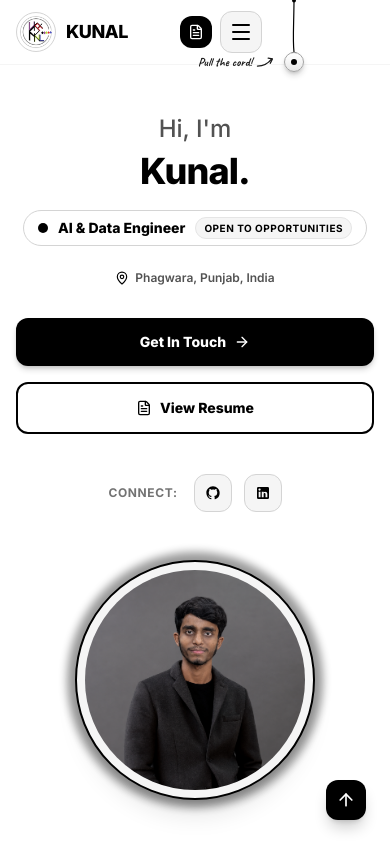
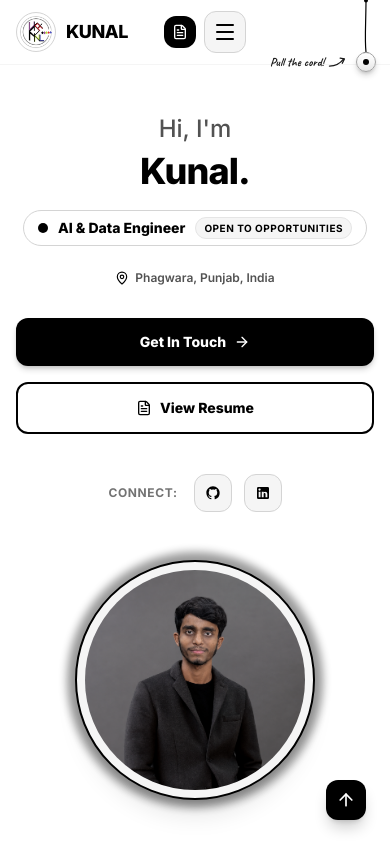
Before and after one commit to DreamtoProgram/Kunal.Portfolio, a React (Vite) app: page / in a window 390 px wide. Shown: the top 844 px of the page. Built offline with nearby package versions, Linux system fonts and the light colour scheme.

Commit message:
fix(mobile): pin pull cord directly to top right corner with w-0 and balance navbar spacing

```diff
--- a/src/components/Navbar.jsx
+++ b/src/components/Navbar.jsx
@@ -130,8 +130,8 @@ export const Navbar = ({ isDark, activeSection, onOpenResume }) => {
             </div>
           </nav>
 
-          {/* Mobile Menu Button - Shifted left on mobile to accommodate top right pull cord */}
-          <div className="flex md:hidden items-center space-x-2 mr-28 sm:mr-0">
+          {/* Mobile Menu Button - Positioned comfortably to the left of the top-right pull cord */}
+          <div className="flex md:hidden items-center space-x-2 mr-32 sm:mr-0">
             <button
               onClick={onOpenResume}
               className={`p-2 rounded-xl text-xs font-bold transition-colors ${
--- a/src/components/PullCord.jsx
+++ b/src/components/PullCord.jsx
@@ -210,7 +210,7 @@ export const PullCord = ({ isDark, onToggleTheme }) => {
 
   return (
     <div
-      className="fixed top-0 right-4 sm:right-10 md:right-16 lg:right-20 z-[100] select-none pointer-events-auto"
+      className="fixed top-0 right-6 w-0 sm:w-auto sm:right-10 md:right-16 lg:right-20 z-[100] select-none pointer-events-auto"
       role="region"
       aria-label="Theme switch pull cord"
     >
```
